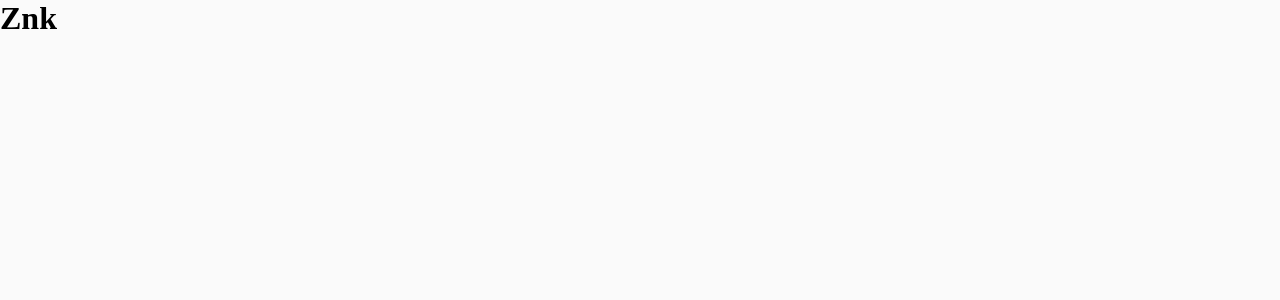
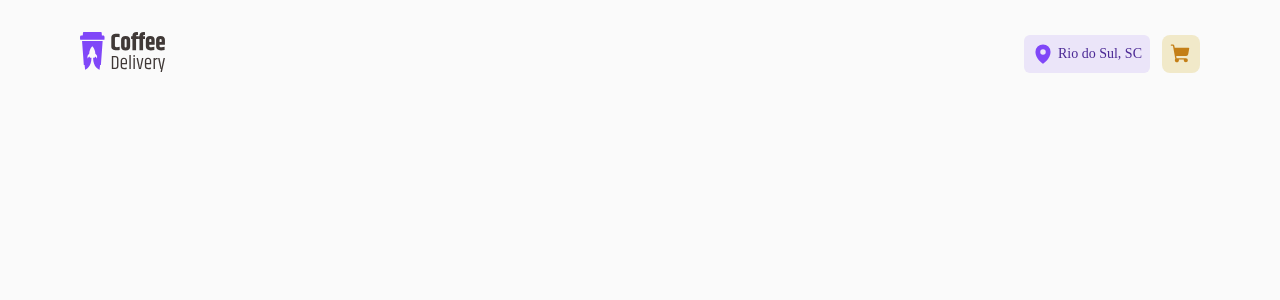
Before and after one commit to bzenky/ignite2022-desafio02, a React (Vite) app: page / in a window 1280 px wide. Shown: the top 300 px of the page. Built offline with nearby package versions, Linux system fonts and the light colour scheme.

Commit message:
feat: static header

```diff
--- a/src/App.tsx
+++ b/src/App.tsx
@@ -2,11 +2,12 @@ import { ThemeProvider } from 'styled-components'
 
 import { defaultTheme } from "./styles/themes/default"
 import { GlobalStyle } from "./styles/global"
+import { Header } from './components/Header'
 
 function App() {
   return (
     <ThemeProvider theme={defaultTheme}>
-      <h1>Znk</h1>
+      <Header />
       <GlobalStyle />
     </ThemeProvider>
   )
--- /dev/null
+++ b/src/components/Header/index.tsx
@@ -0,0 +1,26 @@
+import { MapPin, ShoppingCart } from 'phosphor-react'
+
+import { CartButton, HeaderContainer, LocationTag } from './styles';
+import logo from '../../assets/logo.svg'
+
+export function Header() {
+  return (
+    <HeaderContainer>
+      <nav>
+        <a href="/">
+          <img src={logo} alt="Coffe Delivery Logo" draggable="false" />
+        </a>
+        <div>
+          <LocationTag>
+            <MapPin size={22} color='#8047F8' weight='fill' />
+            Rio do Sul, SC
+          </LocationTag>
+
+          <CartButton>
+            <ShoppingCart size={22} color='#C47F17' weight='fill' />
+          </CartButton>
+        </div>
+      </nav>
+    </HeaderContainer>
+  )
+}
--- /dev/null
+++ b/src/components/Header/styles.ts
@@ -0,0 +1,40 @@
+import styled from 'styled-components'
+
+export const HeaderContainer = styled.header`
+  padding: 32px 0;
+
+  nav {
+    display: flex;
+    justify-content: space-between;
+    align-items: center;
+    max-width: 1120px;
+    margin: 0 auto;
+
+    >div {
+      display: flex;
+      gap: 12px;
+    }
+  }
+`
+
+export const LocationTag = styled.span`
+  display: flex;
+  align-items: center;
+  gap: 4px;
+  padding: 8px;
+  font-size: 0.875rem;
+  color: ${({ theme }) => theme['purple-700']};
+  background-color: ${({theme}) => theme['purple-100']};
+  border-radius: 6px;
+`
+
+export const CartButton = styled.button`
+  display: flex;
+  justify-content: center;
+  align-items: center;
+  padding: 8px;
+  background-color: ${({ theme }) => theme['yellow-100']};
+  border: 0;
+  border-radius: 8px;
+  cursor: pointer;
+`
```
